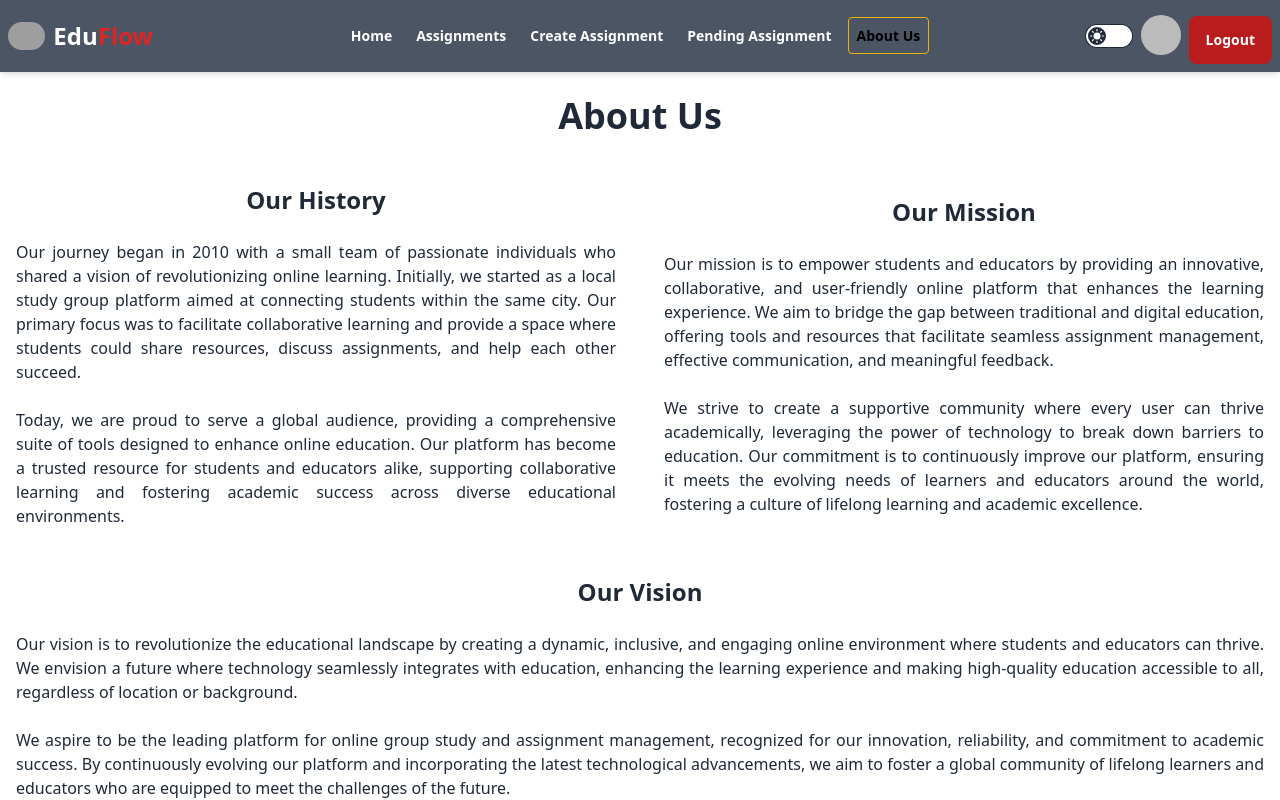
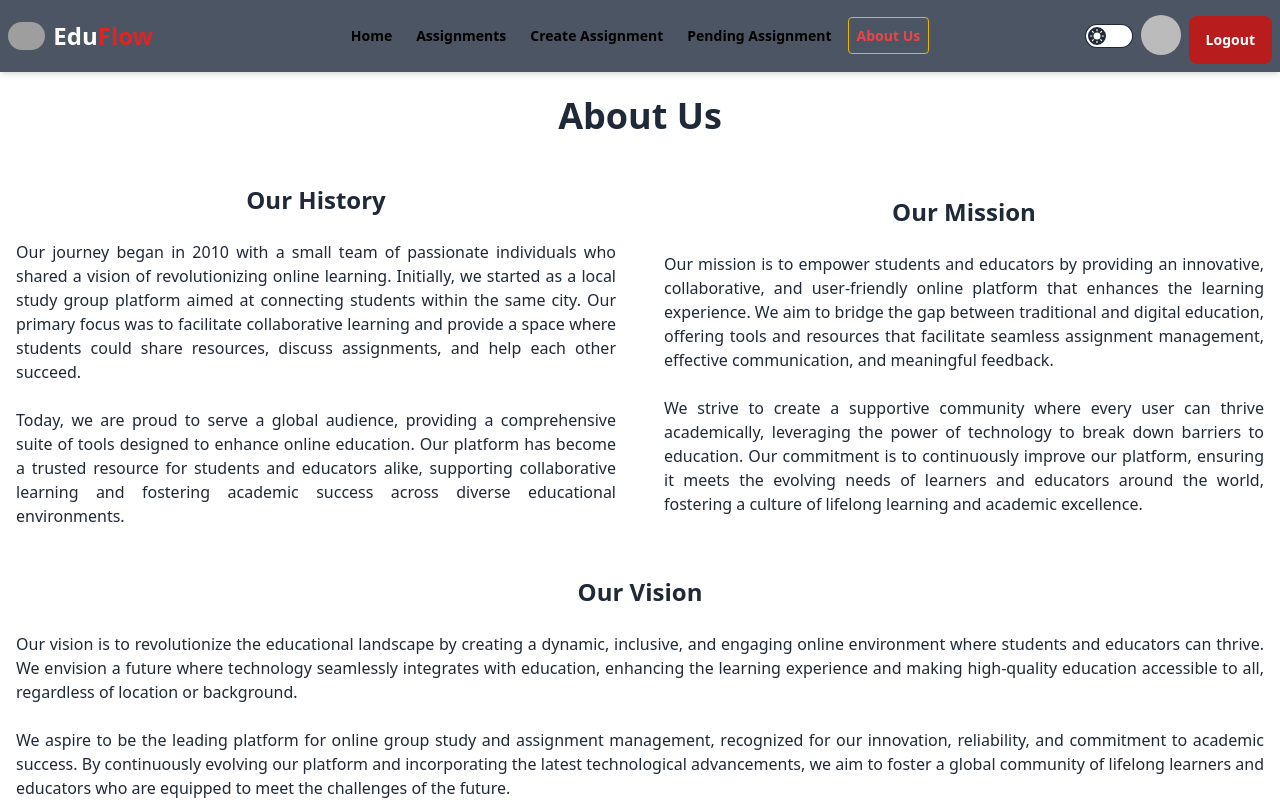
Before and after one commit to tazim5032/edu-flow-client, a React (Vite) app: page /about in a window 1280 px wide. Shown: the top 800 px of the page. Built offline with nearby package versions, Linux system fonts and the light colour scheme; no server answers; sample sign-in values are in the browser's storage; grey boxes are pictures that could not be loaded.

Commit message:
readme file updated

```diff
--- a/src/Components/Navbar.jsx
+++ b/src/Components/Navbar.jsx
@@ -51,22 +51,22 @@ const Navbar = () => {
 
                         <li>
 
-                            <NavLink className={({ isActive }) => isActive ? 'text-black font-bold border border-yellow-500 p-2 sm:mr-2' : 'font-bold p-2 sm:mr-2 text-white'} to="/"><a>Home</a></NavLink>
-                            <NavLink className={({ isActive }) => isActive ? 'text-black font-bold border border-yellow-500 p-2 sm:mr-2' : 'font-bold p-2 sm:mr-2 text-white'} to="/all-assignment"><a>Assignments</a></NavLink>
+                            <NavLink className={({ isActive }) => isActive ? 'text-red-500 font-bold border border-yellow-500 p-2 sm:mr-2' : 'font-bold p-2 sm:mr-2 text-black'} to="/"><a>Home</a></NavLink>
+                            <NavLink className={({ isActive }) => isActive ? 'text-red-500 font-bold border border-yellow-500 p-2 sm:mr-2' : 'font-bold p-2 sm:mr-2 text-black'} to="/all-assignment"><a>Assignments</a></NavLink>
 
                         </li>
                         {
                             user ?
 
                                 <li>
-                                    <NavLink className={({ isActive }) => isActive ? 'text-black font-bold border border-yellow-500 p-2 sm:mr-2 rounded' : 'font-bold p-2 sm:mr-2 rounded text-white'} to="/create-assignment"><a>Create Assignment</a></NavLink>
-                                    <NavLink className={({ isActive }) => isActive ? 'text-black font-bold border border-yellow-500 p-2 sm:mr-2 rounded' : 'font-bold p-2 sm:mr-2 rounded text-white'} to="/pending-assignment"><a>Pending Assignment</a></NavLink>
-                                    <NavLink className={({ isActive }) => isActive ? 'text-black font-bold border border-yellow-500 p-2 sm:mr-2 rounded' : 'font-bold p-2 sm:mr-2 rounded text-white'} to="/about"><a>About Us</a></NavLink>
+                                    <NavLink className={({ isActive }) => isActive ? 'text-red-500 font-bold border border-yellow-500 p-2 sm:mr-2 rounded' : 'font-bold p-2 sm:mr-2 rounded text-black'} to="/create-assignment"><a>Create Assignment</a></NavLink>
+                                    <NavLink className={({ isActive }) => isActive ? 'text-red-500 font-bold border border-yellow-500 p-2 sm:mr-2 rounded' : 'font-bold p-2 sm:mr-2 rounded text-black'} to="/pending-assignment"><a>Pending Assignment</a></NavLink>
+                                    <NavLink className={({ isActive }) => isActive ? 'text-red-500 font-bold border border-yellow-500 p-2 sm:mr-2 rounded' : 'font-bold p-2 sm:mr-2 rounded text-black'} to="/about"><a>About Us</a></NavLink>
                                 </li>
 
 
                                 : <div>
-                                    <NavLink className={({ isActive }) => isActive ? 'text-black font-bold border border-yellow-500 p-2 sm:mr-2 rounded' : 'font-bold p-2 sm:mr-2 rounded text-white'} to="/about"><a>About Us</a></NavLink>
+                                    <NavLink className={({ isActive }) => isActive ? 'text-red-500 font-bold border border-yellow-500 p-2 sm:mr-2 rounded' : 'font-bold p-2 sm:mr-2 rounded text-black'} to="/about"><a>About Us</a></NavLink>
                                 </div>
                         }
                     </ul>
@@ -88,23 +88,23 @@ const Navbar = () => {
                 <ul className="menu menu-horizontal px-1" style={{ zIndex: 10 }}>
 
                     <div>
-                        <NavLink className={({ isActive }) => isActive ? 'text-black font-bold border border-yellow-500 p-2 sm:mr-2 rounded' : 'font-bold p-2 sm:mr-2 rounded text-white'} to="/"><a>Home</a></NavLink>
-                        <NavLink className={({ isActive }) => isActive ? 'text-black font-bold border border-yellow-500 p-2 sm:mr-2 rounded' : 'font-bold p-2 sm:mr-2 rounded text-white'} to="/all-assignment"><a>Assignments</a></NavLink>
+                        <NavLink className={({ isActive }) => isActive ? 'text-red-500 font-bold border border-yellow-500 p-2 sm:mr-2 rounded' : 'font-bold p-2 sm:mr-2 rounded text-black'} to="/"><a>Home</a></NavLink>
+                        <NavLink className={({ isActive }) => isActive ? 'text-red-500 font-bold border border-yellow-500 p-2 sm:mr-2 rounded' : 'font-bold p-2 sm:mr-2 rounded text-black'} to="/all-assignment"><a>Assignments</a></NavLink>
 
                     </div>
                     {
                         user ?
 
                             <div>
-                                <NavLink className={({ isActive }) => isActive ? 'text-black font-bold border border-yellow-500 p-2 sm:mr-2 rounded' : 'font-bold p-2 sm:mr-2 rounded text-white'} to="/create-assignment"><a>Create Assignment</a></NavLink>
+                                <NavLink className={({ isActive }) => isActive ? 'text-red-500 font-bold border border-yellow-500 p-2 sm:mr-2 rounded' : 'font-bold p-2 sm:mr-2 rounded text-black'} to="/create-assignment"><a>Create Assignment</a></NavLink>
 
-                                <NavLink className={({ isActive }) => isActive ? 'text-black font-bold border border-yellow-500 p-2 sm:mr-2 rounded' : 'font-bold p-2 sm:mr-2 rounded text-white'} to="/pending-assignment"><a>Pending Assignment</a></NavLink>
-                                <NavLink className={({ isActive }) => isActive ? 'text-black font-bold border border-yellow-500 p-2 sm:mr-2 rounded' : 'font-bold p-2 sm:mr-2 rounded text-white'} to="/about"><a>About Us</a></NavLink>
+                                <NavLink className={({ isActive }) => isActive ? 'text-red-500 font-bold border border-yellow-500 p-2 sm:mr-2 rounded' : 'font-bold p-2 sm:mr-2 rounded text-black'} to="/pending-assignment"><a>Pending Assignment</a></NavLink>
+                                <NavLink className={({ isActive }) => isActive ? 'text-red-500 font-bold border border-yellow-500 p-2 sm:mr-2 rounded' : 'font-bold p-2 sm:mr-2 rounded text-black'} to="/about"><a>About Us</a></NavLink>
                             </div>
 
 
                             : <div>
-                                <NavLink className={({ isActive }) => isActive ? 'text-black font-bold border border-yellow-500 p-2 sm:mr-2 rounded' : 'font-bold p-2 sm:mr-2 rounded text-white'} to="/about"><a>About Us</a></NavLink>
+                                <NavLink className={({ isActive }) => isActive ? 'text-red-500 font-bold border border-yellow-500 p-2 sm:mr-2 rounded' : 'font-bold p-2 sm:mr-2 rounded text-black'} to="/about"><a>About Us</a></NavLink>
                             </div>
                     }
 
```
Also changed, not shown: 1 other file (tests, documents, lock files or other folders).
